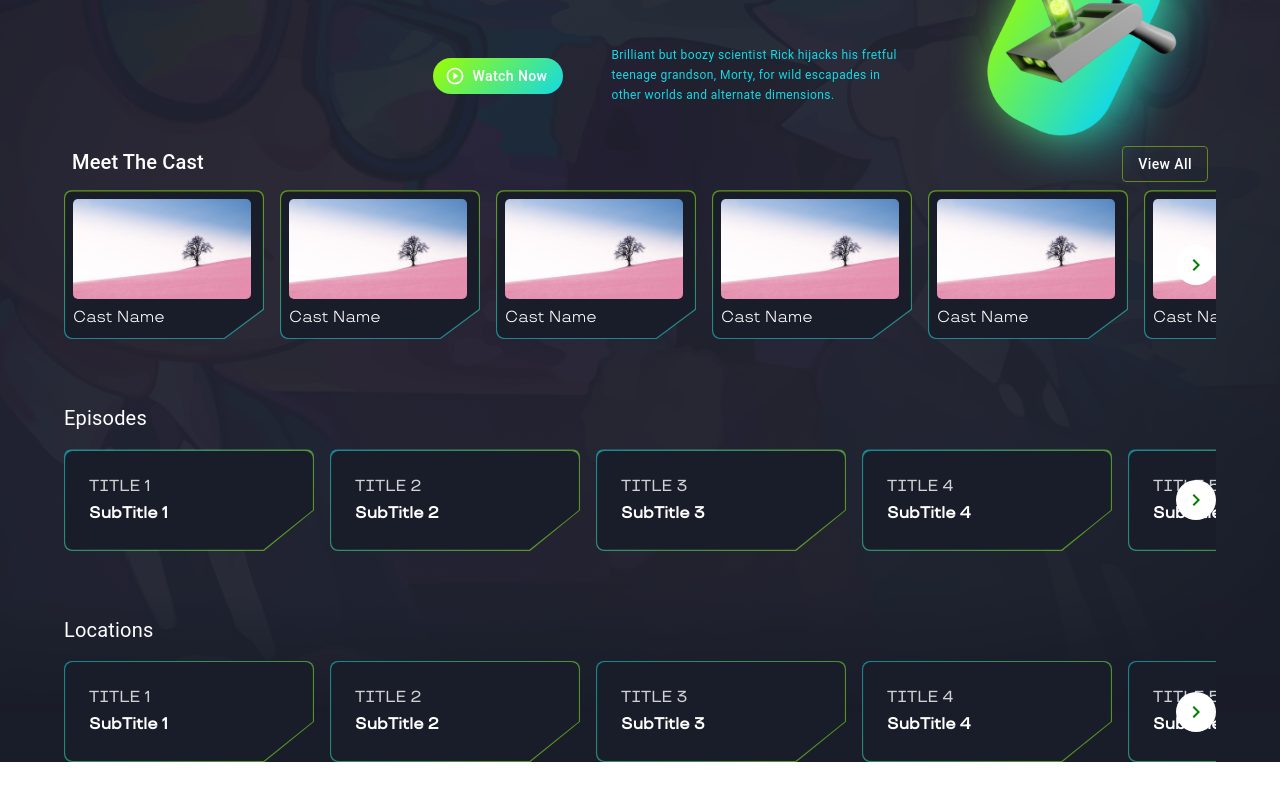
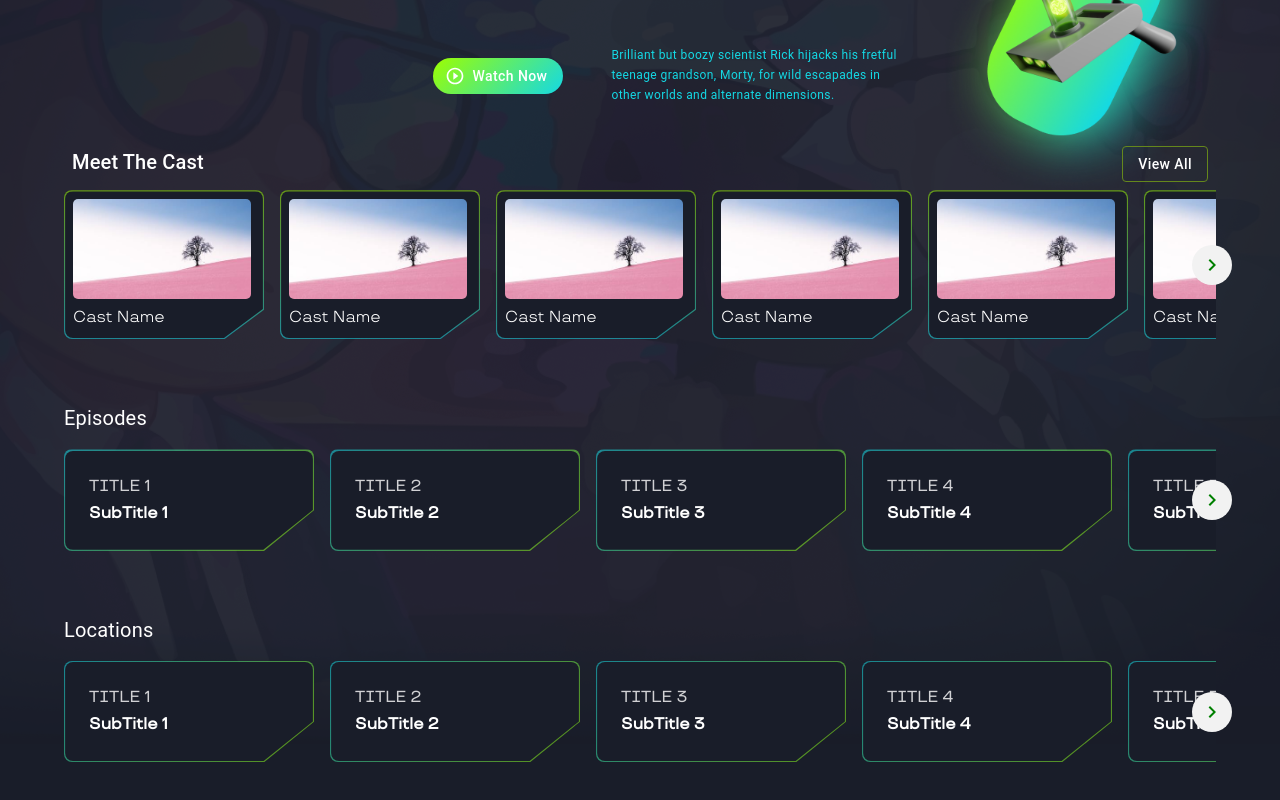
Before and after one commit to JavaScriptForEverything/rick-and-morty, a React (Create React App) app: page / in a window 1280 px wide. Shown: the part 456-1256 px from the top of the page. Before the commit the page ends 1218 px from the top, so only its background shows below. Built offline with nearby package versions, Linux system fonts and the light colour scheme.

Commit message:
adding scrolling by click

```diff
--- a/src/components/home/home.tsx
+++ b/src/components/home/home.tsx
@@ -40,7 +40,7 @@ const SectionContainer = () => {
 			</Box>
 
 			{/* [ LocationContainer is copied versiom of EpisodeContainer ] */}
-			<Box sx={{ mt: 8 }}>
+			<Box sx={{ mt: 8, pb: 8 }}>
 				<Typography sx={{ fontSize: { xs: 16, sm: 20 } }}>Locations</Typography>
 				<LocationContainer />
 			</Box>
--- a/src/components/home/scrollWrapper.tsx
+++ b/src/components/home/scrollWrapper.tsx
@@ -8,17 +8,26 @@ import KeyboardArrowRightIcon from '@mui/icons-material/KeyboardArrowRight'
 
 type Props = {
 	children?: React.ReactNode,
-	sx?: SxProps
+	sx?: SxProps,
+	id: string,
 }
-const ScrollWrapper = ({ children, sx={} }: Props) => {
+const ScrollWrapper = ({ children, sx={}, id }: Props) => {
 	// const items = [ ...new Array(12) ]
+
+	const handleScrollToRight = () => {
+		if(!id) return alert('Add unique id property to work scroll')
+
+		const container = document.getElementById(id)
+		if(!container) return console.log({ container })
+		container.scrollBy(200, 0)
+	}
 
 	return (
 		<Box sx={{
 			...sx,
 			position: 'relative'
 		}}>
-			<Box sx={{
+			<Box id={id} sx={{
 				// border: '1px solid red',
 				display: 'flex',
 				justifyContent: 'flex-start',
@@ -54,8 +63,12 @@ const ScrollWrapper = ({ children, sx={} }: Props) => {
 
 				<IconButton color='inherit' sx={{
 					...iconButtonStyle,
-					ml: 'auto'
-				}}>
+					ml: 'auto',
+					mr: { xs: 0, sm: -2 },
+					backgroundColor: '#f2f2f2ff'
+				}}
+				onClick={handleScrollToRight}
+				>
 					<KeyboardArrowRightIcon />
 				</IconButton>
 
--- a/src/components/home/section/container/episodeContainer.tsx
+++ b/src/components/home/section/container/episodeContainer.tsx
@@ -8,7 +8,7 @@ import ScrollWrapper from '../../scrollWrapper'
 export const EpisodeContainer = () => {
 
 	return (
-		<ScrollWrapper sx={{ mt: 2 }}>
+		<ScrollWrapper id='episodeContainer' sx={{ mt: 2 }}>
 
 			<Box sx={{
 				display: 'flex',
--- a/src/components/home/section/container/locationContainer.tsx
+++ b/src/components/home/section/container/locationContainer.tsx
@@ -8,7 +8,7 @@ import ScrollWrapper from '../../scrollWrapper'
 export const LocationContainer = () => {
 
 	return (
-		<ScrollWrapper sx={{ mt: 2 }}>
+		<ScrollWrapper id='locationContainer' sx={{ mt: 2 }}>
 			<Box sx={{
 				display: 'flex',
 				gap: 2,
--- a/src/components/home/section/container/meetingContainer.tsx
+++ b/src/components/home/section/container/meetingContainer.tsx
@@ -11,7 +11,7 @@ export const MeetingContainer = () => {
 			// position: 'relative'
 		}}>
 
-		<ScrollWrapper>
+		<ScrollWrapper id='meetingContainer'>
 			<Box sx={{
 				display: 'flex',
 				gap: 2,
```
